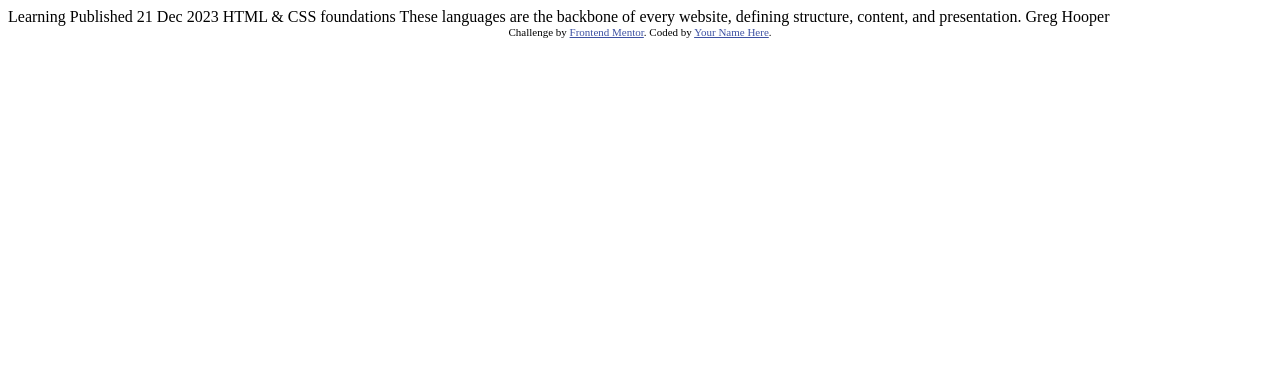
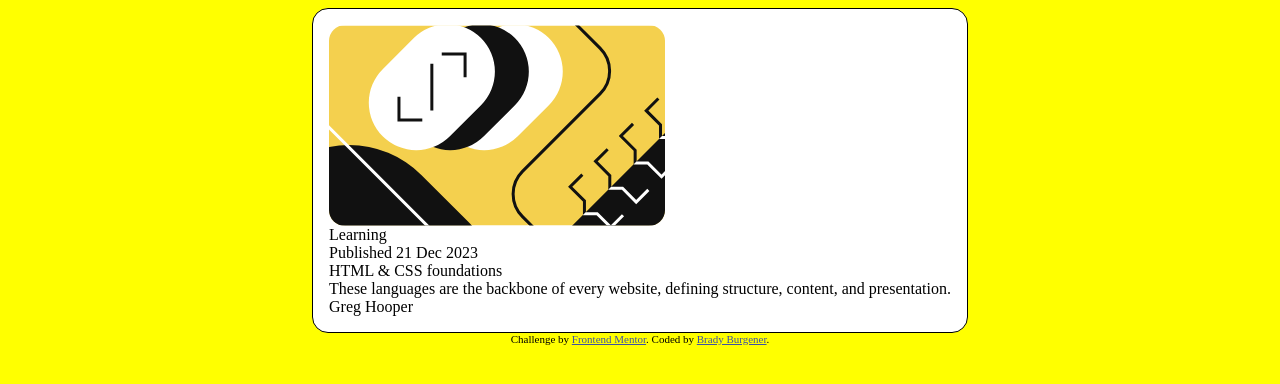
Before and after one commit to blburgen/blog-preview-card-main, a plain HTML site: page index.html in a window 1280 px wide. Drawn offline with Linux system fonts and the light colour scheme.

Commit message:
updates layout

```diff
--- a/index.html
+++ b/index.html
@@ -6,29 +6,31 @@
 
   <link rel="icon" type="image/png" sizes="32x32" href="./assets/images/favicon-32x32.png">
 
-  <title>Frontend Mentor | Blog preview card</title>
+  <title>Frontend Mentor | Blog preview card | Brady Burgener</title>
+  <link rel="stylesheet" href="style.css">
 
-  <!-- Feel free to remove these styles or customise in your own stylesheet 👍 -->
-  <style>
-    .attribution { font-size: 11px; text-align: center; }
-    .attribution a { color: hsl(228, 45%, 44%); }
-  </style>
 </head>
 <body>
+  <main>
+    <section>
+      <img src=".\assets\images\illustration-article.svg" alt="illustration">
 
-  Learning
+        Learning<br>
 
-  Published 21 Dec 2023
+        Published 21 Dec 2023<br>
 
-  HTML & CSS foundations
+        HTML & CSS foundations<br>
 
-  These languages are the backbone of every website, defining structure, content, and presentation.
+        These languages are the backbone of every website, defining structure, content, and presentation.<br>
 
-  Greg Hooper
-
-  <div class="attribution">
-    Challenge by <a href="https://www.frontendmentor.io?ref=challenge" target="_blank">Frontend Mentor</a>.
-    Coded by <a href="#">Your Name Here</a>.
-  </div>
+        Greg Hooper
+    </section>
+  </main>
+  <footer>
+    <div class="attribution">
+      Challenge by <a href="https://www.frontendmentor.io?ref=challenge" target="_blank">Frontend Mentor</a>.
+      Coded by <a href=".\">Brady Burgener</a>.
+    </div>
+  </footer>
 </body>
 </html>
--- /dev/null
+++ b/style.css
@@ -0,0 +1,36 @@
+footer {
+    text-align: center;
+}
+img {
+    display: block;
+    clear: both;
+    border-radius: 1em;
+}
+
+body{
+    background-color: yellow;
+}
+
+main {
+
+    display: flex;
+}
+
+section {
+    margin: auto;
+    flex-shrink: 1;
+    background-color: white;
+    border: 1px solid black;
+    border-radius: 1em;
+    padding: 1em;
+
+}
+
+.attribution {
+    font-size: 11px;
+    text-align: center;
+}
+
+.attribution a {
+    color: hsl(228, 45%, 44%);
+}
```
